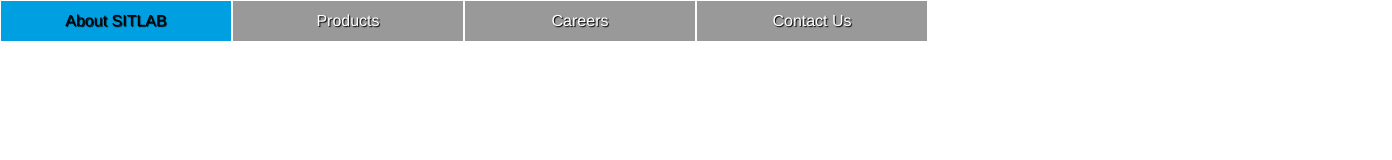
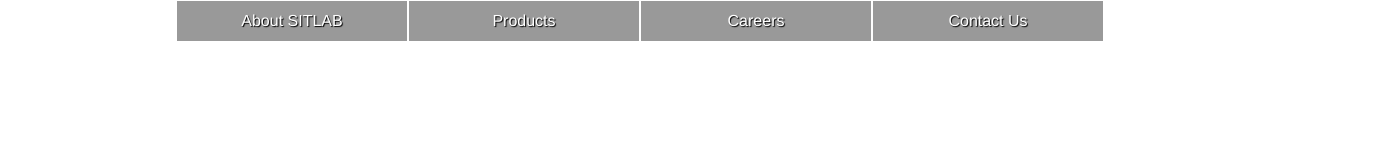
Before and after one commit to ZpeedX/SITLAB, a plain HTML site: page View/index.html in a window 1280 px wide. Shown: the whole page, 1392 px wide, since content can reach past the window. Drawn offline with nearby package versions, Linux system fonts and the light colour scheme.

Commit message:
fixed some nav problems

```diff
--- a/View/css/maincss.css
+++ b/View/css/maincss.css
@@ -2,7 +2,7 @@
 /* CSS Document */
 
 #globalnav{
-    width: 1392px;
+    width: 928px;
     margin-left: auto;
     margin-right: auto;
 }
--- a/View/index.html
+++ b/View/index.html
@@ -93,7 +93,7 @@
   </div> <!--end navMenu div-->
 </div> <!--end wrapper div-->
 
-<div id="wrapper">
+<!--<div id="wrapper">
 <div id="navMenu">
 
 <!--  <ul>
@@ -110,10 +110,10 @@
 </li>  end main LI
 </ul>  end main UL-->
 
-  </div> <!--end navMenu div-->
-</div> <!--end wrapper div-->
+  <!--</div> <!--end navMenu div-->
+<!--</div> <!--end wrapper div-->
 
-<div id="wrapper">
+<!--<div id="wrapper">
 <div id="navMenu">
 
 <!--  <ul>
@@ -131,8 +131,8 @@
 </ul>  end main UL-->
 
 <br class="clearFloat"/>
-  </div> <!--end navMenu div-->
-</div> <!--end wrapper div-->
+ <!-- </div> <!--end navMenu div-->
+<!--</div> <!--end wrapper div-->
 </nav>
 
 <!--<h1>Asynchronous Java Script And XML</>
```
